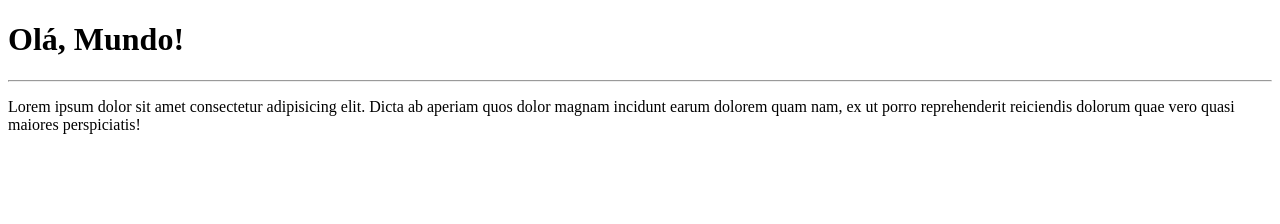
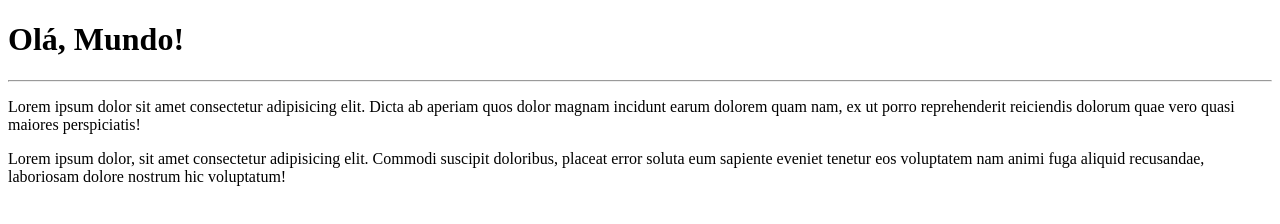
Before and after one commit to kelvis1/Ola-Mundo, a plain HTML site: page site-exemplo/index.html in a window 1280 px wide. Drawn offline with Linux system fonts and the light colour scheme.

Commit message:
adicionei um paragrafo

```diff
--- a/site-exemplo/index.html
+++ b/site-exemplo/index.html
@@ -9,5 +9,7 @@
         <h1>Olá, Mundo!</h1>
         <hr>
         <p>Lorem ipsum dolor sit amet consectetur adipisicing elit. Dicta ab aperiam quos dolor magnam incidunt earum dolorem quam nam, ex ut porro reprehenderit reiciendis dolorum quae vero quasi maiores perspiciatis!</p>
+
+        <p>Lorem ipsum dolor, sit amet consectetur adipisicing elit. Commodi suscipit doloribus, placeat error soluta eum sapiente eveniet tenetur eos voluptatem nam animi fuga aliquid recusandae, laboriosam dolore nostrum hic voluptatum!</p>
     </body>
     </html>
```
